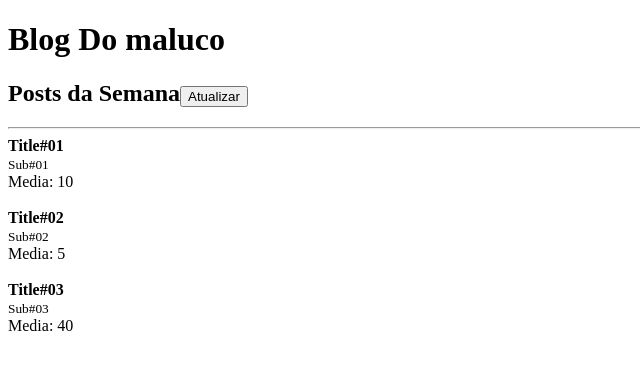
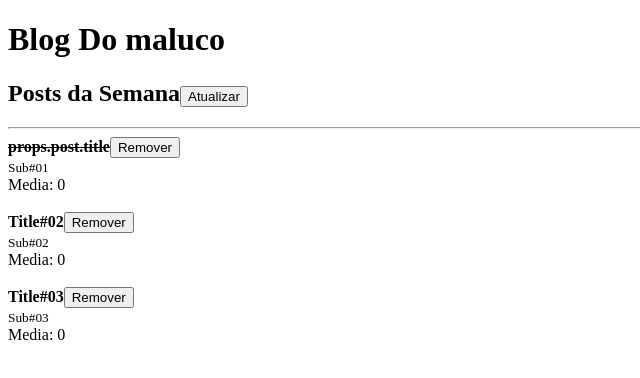
Before and after one commit to ericksjp/js-playground, a React app: page / in a window 1280 px wide. Shown: the top 378 px of the page, without its empty margins (0-640 px from the left). Built offline with nearby package versions, Linux system fonts and the light colour scheme.

Commit message:
Otimizando o uso do state nos botoes das props

```diff
--- a/src/App.js
+++ b/src/App.js
@@ -4,20 +4,29 @@ import Header from "./Header";
 
 function App() {
   const [posts, setPosts] = useState([
-      { title: 'Title#01', subtitle: 'Sub#01', likes: 20},
-      { title: 'Title#02', subtitle: 'Sub#02', likes: 10},
-      { title: 'Title#03', subtitle: 'Sub#03', likes: 80},
+      { id: Math.random(), title: 'Title#01', subtitle: 'Sub#01', likes: 20, read: true},
+      { id: Math.random(), title: 'Title#02', subtitle: 'Sub#02', likes: 10, read: false},
+      { id: Math.random(), title: 'Title#03', subtitle: 'Sub#03', likes: 80, read: false},
   ]);
 
   function handleRefresh() {
+    // toda vez que fazemos a atualização do estado baseado no estado anterior, não acessamos
     setPosts((prevState) => [ //se depender do valor anterior para executar essa função, usar o prevState
       ...prevState,
       {
+        id: Math.random(),
         title: `Title#0${prevState.length + 1}`,
         subtitle: `Sub#0${prevState.length + 1}`,
         likes: 20,
+        read: false,
       },
     ]);
+  }
+
+  function handleRemovePost(postId) {
+    setPosts((prevState) => [
+      ...prevState.filter((post) => postId !== post.id)
+    ])
   }
 
   return (
@@ -31,42 +40,15 @@ function App() {
 
       <hr />
 
-      {posts.map((post, index) => {
+      {posts.map((post) => {
         return (
           <Post
-            key={index}
-            likes={post.likes}
-            post={{
-              title: post.title,
-              subtitle: post.subtitle,
-            }}
+            key={post.id}
+            onRemove={handleRemovePost}
+            post={post}
           />
         );
       })}
-
-      {/* <Post
-        likes = {20}
-        post = {{
-          title: "Titulo da noticia 01",
-          subtitle: "Subtitulo da noticia 01"
-        }}
-      />
-
-      <Post
-        likes={10}
-        post = {{
-          title: "Titulo da noticia 02",
-          subtitle: "Subtitulo da noticia 02"
-        }}
-      />
-
-      <Post
-        likes={20}
-        post = {{
-          title: "Titulo da noticia 03",
-          subtitle: "Subtitulo da noticia 03"
-        }}
-      /> */}
     </>
   );
 }
--- a/src/Post.js
+++ b/src/Post.js
@@ -2,10 +2,20 @@ import React from "react";
 import PropTypes from 'prop-types'
 
 function Post(props) {
+  // if (props.post.read) { renderização condicional
+  //   return <h2>{props.post.title} já lido</h2>;
+  // }
+
   return (
     <>
     <article>
-      <strong>{props.post.title}</strong><br />
+      <strong>
+        {props.post.read &&  <s>props.post.title</s>}
+        {!props.post.read && props.post.title}
+
+      </strong>
+      <button onClick={() => props.onRemove(props.post.id)}>Remover</button>
+      <br />
       <small>{props.post.subtitle}</small>
       <br />
       Media: {props.likes / 2}
@@ -16,10 +26,13 @@ function Post(props) {
 }
 
 Post.propTypes = {
-  likes: PropTypes.number.isRequired,
+  onRemove: PropTypes.func.isRequired,
   post: PropTypes.shape({
+    id: PropTypes.number.isRequired,
+    likes: PropTypes.number.isRequired,
     title: PropTypes.string.isRequired,
     subtitle: PropTypes.string.isRequired,
+    read: PropTypes.bool.isRequired,
   }).isRequired,
 }
 
```
